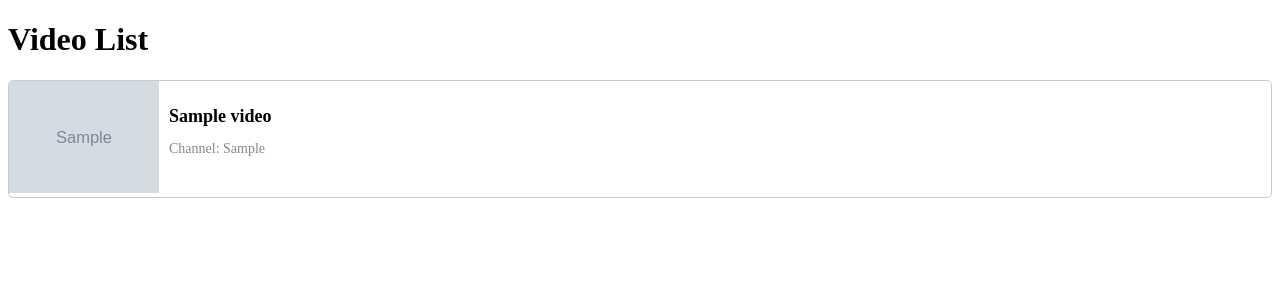
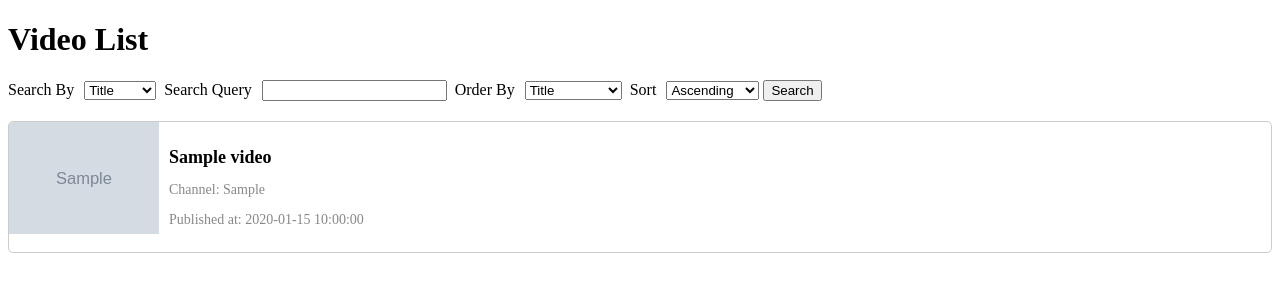
Before and after one commit to prateek-narsinghani/fampay-asg, a Flask app: page / in a window 1280 px wide. Shown: the top 300 px of the page. Run offline with Flask 3, Linux system fonts and the light colour scheme; tables that the repository leaves empty hold one stand-in row (values such as "Sample post"); grey boxes marked "Sample" are stand-in pictures.

Commit message:
add pagination, search form to take search string

```diff
--- /dev/null
+++ b/app/forms.py
@@ -0,0 +1,9 @@
+from flask_wtf import FlaskForm
+from wtforms import SelectField, StringField, SubmitField
+
+class SearchForm(FlaskForm):
+    search_by = SelectField('Search By', choices=[('title', 'Title'), ('channel', 'Channel')])
+    search_query = StringField('Search Query')
+    order_by = SelectField('Order By', choices=[('title', 'Title'), ('published_at', 'Published At')])
+    sort = SelectField('Sort', choices=[('asc', 'Ascending'), ('desc', 'Descending')])
+    submit = SubmitField('Search')
--- a/app/models.py
+++ b/app/models.py
@@ -3,7 +3,7 @@ from typing import Optional
 import sqlalchemy as sa
 import sqlalchemy.orm as so
 from datetime import datetime
-from app import db
+from app import app, db
 
 
 class Video(db.Model):
@@ -18,7 +18,7 @@ class Video(db.Model):
         return '<Title: {} Channel:{}>'.format(self.title, self.channel)
 
     @staticmethod
-    def get_all_videos():
-        query = sa.select(Video)
-        videos = db.session.scalars(query).all()
+    def get_all_videos(page):
+        query = sa.select(Video).order_by(Video.published_at.desc())
+        videos = db.paginate(query, page=page, per_page=app.config['POSTS_PER_PAGE'], error_out=False)
         return videos
--- a/app/routes.py
+++ b/app/routes.py
@@ -1,13 +1,20 @@
-import asyncio
-from flask import render_template, request
+from flask import render_template, request, url_for
 from app import app
+from app.forms import SearchForm
 from app.models import Video
-from config import Config
 
-@app.route("/")
+@app.route("/", methods=['GET', 'POST'])
 def index():
-    videos = Video.get_all_videos()
-    return render_template('index.html', videos=videos)
+    search_form = SearchForm()
+    page = request.args.get('page', 1, type=int)
+    print("page number", page)
+    if request.method=='POST':
+        print(search_form.search_query.data, search_form.order_by.data)
+    videos = Video.get_all_videos(page)
+    next_url = url_for('index', page=videos.next_num) if videos.has_next else None
+    prev_url = url_for('index', page=videos.prev_num) if videos.has_prev else None
+    return render_template('index.html', videos=videos.items, form=search_form,
+                                        next_url=next_url, prev_url=prev_url)
 
 @app.route("/home")
 def home():
--- a/app/templates/index.html
+++ b/app/templates/index.html
@@ -8,6 +8,28 @@
 </head>
 <body>
     <h1>Video List</h1>
+    <form action="" method="post" style="display: inline-block; margin-bottom: 20px;">
+        {{ form.hidden_tag() }}
+        <div style="display: inline-block; vertical-align: middle;">
+            <p style="margin: 0; display: inline-flex; align-items: center;">
+                <span style="margin-right: 10px;">{{ form.search_by.label }}</span>
+                {{ form.search_by(cols=32, rows=1) }}&nbsp;
+            </p>
+            <p style="margin: 0; display: inline-flex; align-items: center;">
+                <span style="margin-right: 10px;">{{ form.search_query.label }}</span>
+                {{ form.search_query(cols=32, rows=1) }}&nbsp;
+            </p>
+            <p style="margin: 0; display: inline-flex; align-items: center;">
+                <span style="margin-right: 10px;">{{ form.order_by.label }}</span>
+                {{ form.order_by(cols=32, rows=1) }}&nbsp;
+            </p>
+            <p style="margin: 0; display: inline-flex; align-items: center;">
+                <span style="margin-right: 10px;">{{ form.sort.label }}</span>
+                {{ form.sort(cols=32, rows=1) }}&nbsp;
+                {{ form.submit() }}
+            </p>
+        </div>
+    </form>
     <div class="video-container">
         {% for video in videos %}
             <div class="video-card">
@@ -17,9 +39,16 @@
                 <div class="video-details">
                     <h2 class="video-title">{{ video.title }}</h2>
                     <p class="video-channel">Channel: {{ video.channel }}</p>
+                    <p class="video-channel">Published at: {{ video.published_at }}</p>
                 </div>
             </div>
         {% endfor %}
+        {% if prev_url %}
+            <a href="{{ prev_url }}">Previous Page</a>
+        {% endif %}
+        {% if next_url %}
+            <a href="{{ next_url }}">Next Page</a>
+        {% endif %}
     </div>
 </body>
 </html>
--- a/config.py
+++ b/config.py
@@ -6,8 +6,9 @@ basedir = os.path.abspath(os.path.dirname(__file__))
 class Config:
     _api_key = None
     _predefined_search_query = None
-    SQLALCHEMY_DATABASE_URI = os.environ.get('DATABASE_URL') or \
-        'sqlite:///' + os.path.join(basedir, 'app.db')
+    POSTS_PER_PAGE=os.environ.get('VIDEOS_PER_PAGE') or 5
+    SECRET_KEY = os.environ.get('SECRET_KEY') or 'my-secret-key'
+    SQLALCHEMY_DATABASE_URI = os.environ.get('DATABASE_URL') or 'sqlite:///' + os.path.join(basedir, 'app.db')
 
     def __init__(self):
         load_dotenv()
```
Also changed, not shown: youtube.py (+1 -9 lines), 2 other files. Lines whose indentation alone changed are shown as unchanged.
